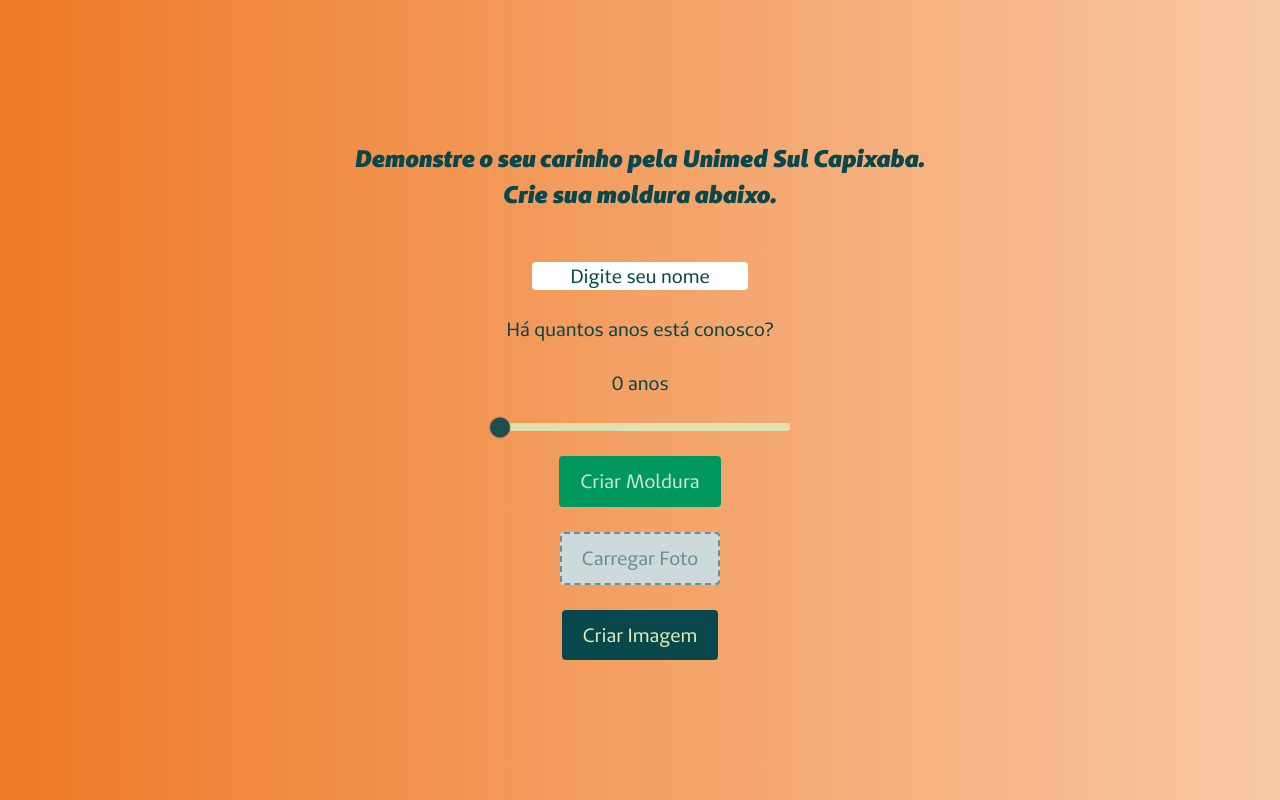
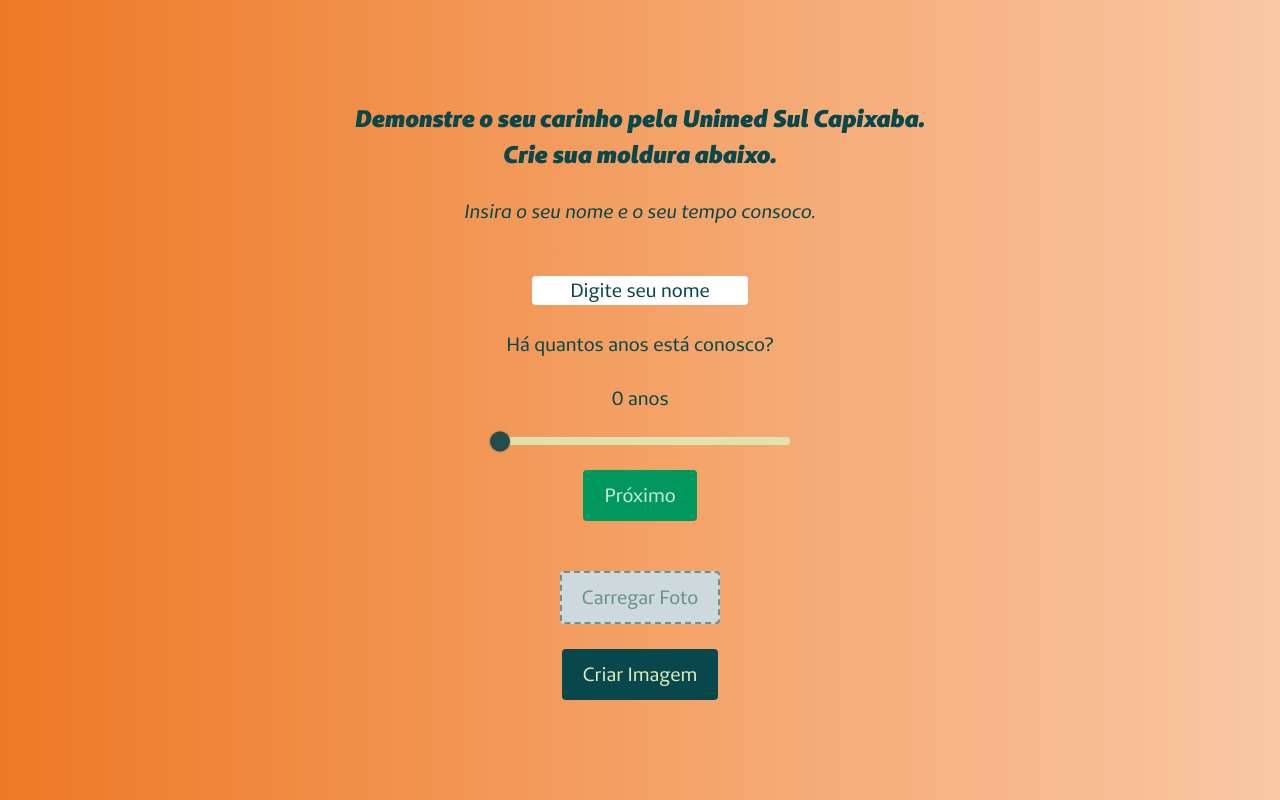
Before and after one commit to marcoshmarcarini/unimed-35, a Next.js app: page / in a window 1280 px wide. Built offline with nearby package versions, Linux system fonts and the light colour scheme.

Commit message:
Update
Melhorias na captação das imagens.

```diff
--- a/src/components/MergeImage/MergeImage.module.css
+++ b/src/components/MergeImage/MergeImage.module.css
@@ -17,6 +17,20 @@
   font-weight: 900;
   font-style: italic;
   color: var(--green-1);
+}
+
+.part_1{
+  text-align: center;
+  color: var(--green-1);
+  font-size: 1.2rem;
+  font-weight: 400;
+  text-align: center;
+  text-wrap: wrap;
+  max-width: 600px;
+  width: 100%;
+  margin: 0 auto;
+  padding: 0 20px;
+  font-style: italic;
 }
 
 .inputs_area {
--- a/src/components/MergeImage/page.tsx
+++ b/src/components/MergeImage/page.tsx
@@ -9,6 +9,7 @@
     const [uploadImage, setUploadImage] = useState<string | null>(null)
     const [mergedImage, setMergedImage] = useState<string | null>(null)
     const [svgImagePath, setSvgImagePath] = useState<string | null>(null)
+    const [converting, setConverting] = useState('')
 
     const resizeImage = (
         imageSrc: string,
@@ -121,6 +122,7 @@
             const svgPath = await convertSVGToImage(svgElement)
             setSvgImagePath(svgPath)
             console.log('SVG convertido com sucesso!')
+            setConverting('Seus dados foram processados, vamos para o próximo passo!')
         } catch (error) {
             console.error('Erro ao converter SVG:', error)
             console.log('Erro ao converter SVG.')
@@ -162,6 +164,7 @@
             <p className={styles.description}>
                 Demonstre o seu carinho pela Unimed Sul Capixaba. Crie sua moldura abaixo.
             </p>
+            <p className={styles.part_1}>Insira o seu nome e o seu tempo consoco.</p>
             <div>
                 <Moldura nome={nome} anos={anos} />
                 {/* {svgImagePath && (
@@ -205,8 +208,9 @@
                     />
                 </div>
                 <button onClick={handleConvertSVG} className={styles.button_criar_moldura}>
-                    Criar Moldura
+                    Próximo
                 </button>
+                <p>{converting}</p>
                 <label
                     htmlFor="fileUp"
                     className={styles.label_file}
```
